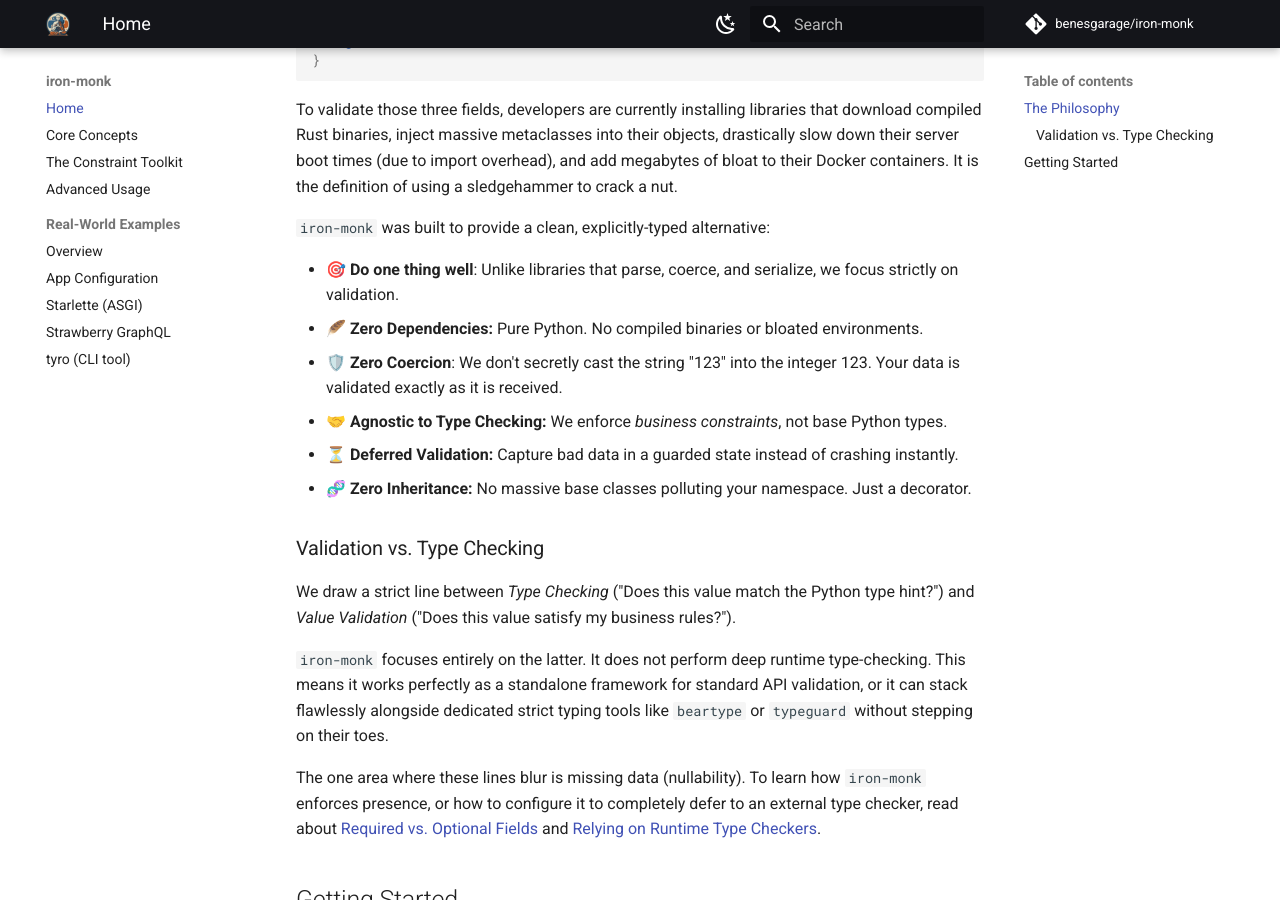
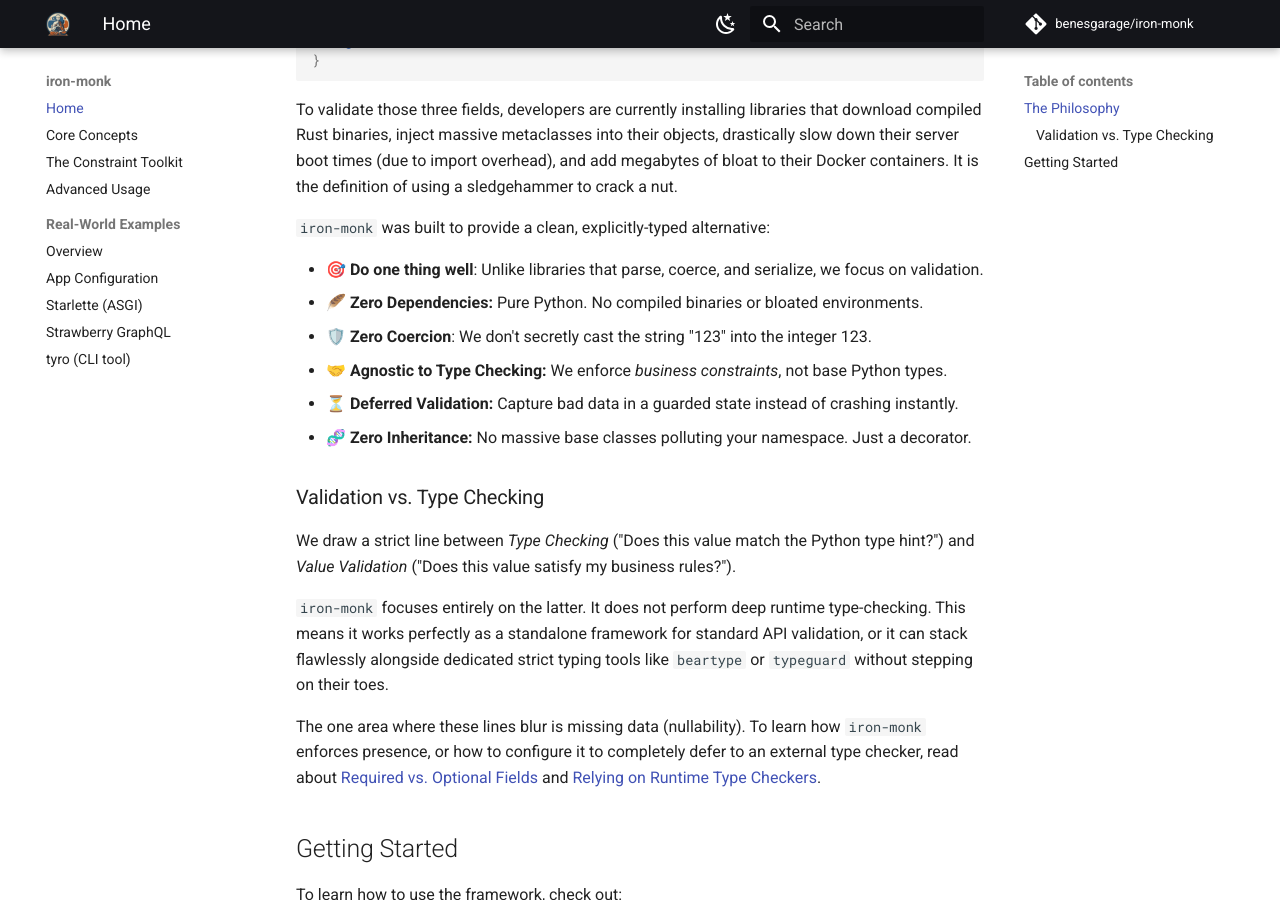
Before and after one commit to benesgarage/iron-monk, an MkDocs documentation site: the page built from docs/index.md, in a window 1280 px wide and 900 px high, scrolled down 1001 px. Built offline with MkDocs 1.6.1 and Material for MkDocs 9.7.7, drawn with Linux system fonts in a browser that asks for light colours; comment, search, counter and statistics services are not loaded.

Commit message:
Update docs

```diff
--- a/docs/index.md
+++ b/docs/index.md
@@ -25,9 +25,9 @@
 
 `iron-monk` was built to provide a clean, explicitly-typed alternative:
 
-- 🎯 **Do one thing well**: Unlike libraries that parse, coerce, and serialize, we focus strictly on validation.
+- 🎯 **Do one thing well**: Unlike libraries that parse, coerce, and serialize, we focus on validation.
 - 🪶 **Zero Dependencies:** Pure Python. No compiled binaries or bloated environments.
-- 🛡️ **Zero Coercion**: We don't secretly cast the string "123" into the integer 123. Your data is validated exactly as it is received.
+- 🛡️ **Zero Coercion**: We don't secretly cast the string "123" into the integer 123.
 - 🤝 **Agnostic to Type Checking:** We enforce *business constraints*, not base Python types.
 - ⏳ **Deferred Validation:** Capture bad data in a guarded state instead of crashing instantly.
 - 🧬 **Zero Inheritance:** No massive base classes polluting your namespace. Just a decorator.
```
Also changed, not shown: README.md (+2 -2 lines).
